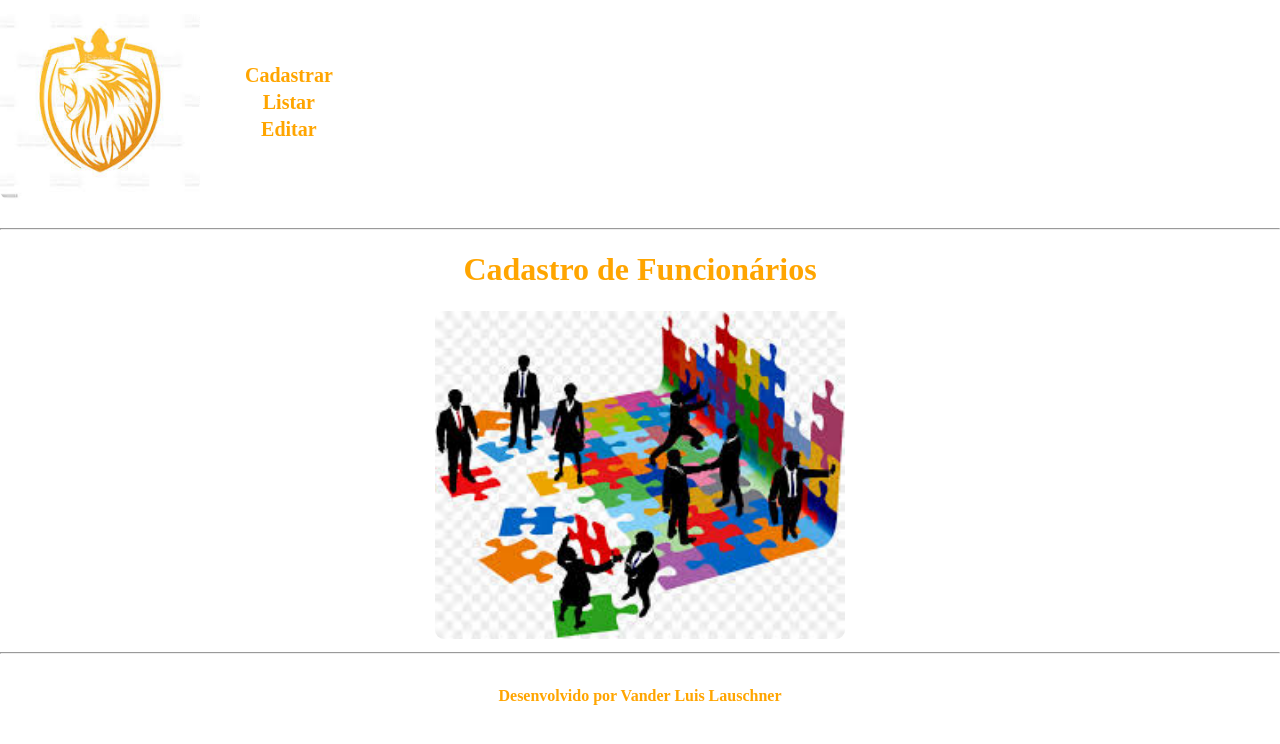
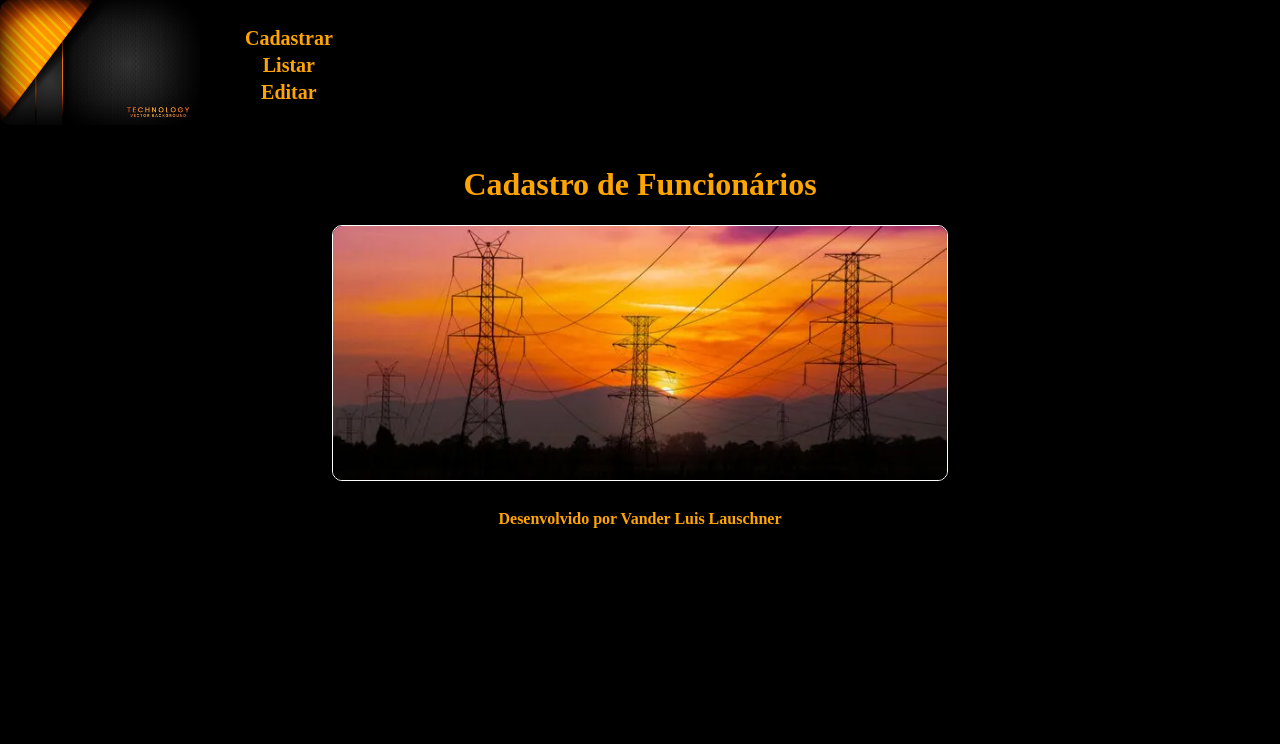
Before and after one commit to Vanderlaus/frontend, a plain HTML site: page cadfunc/index.html in a window 1280 px wide. Drawn offline with Linux system fonts and the light colour scheme.

Commit message:
atualiza

```diff
--- a/cadfunc/css/form.css
+++ b/cadfunc/css/form.css
@@ -7,7 +7,7 @@ form{
 .campos{
     width: 300px;
     height: 20px;
-    border: px orange;
+    border: 10px orange;
     border-radius: 20px;
 }
 
--- a/cadfunc/css/style.css
+++ b/cadfunc/css/style.css
@@ -7,7 +7,7 @@ body, div, header, main{
 
 body{
     color: orange;
-    background: white;
+    background: black;
 }
 
 #logo img{
@@ -16,7 +16,7 @@ body{
 }
 
 #imagem img{
-    width: 40%;
+    width: 60%;
     border-radius: 10px;
     border: 1px solid #fff;
 }
--- a/cadfunc/css/table.css
+++ b/cadfunc/css/table.css
@@ -4,7 +4,7 @@
     border: 2px orange solid;
     border-collapse: collapse;
     text-align: center;
-    color: black;
+    color: orange;
 }
 #funcionarios thead{
     background: orange ;
@@ -19,5 +19,4 @@
 
 #funcionarios tbody tr th{
     padding: 8px 10px;
-    color: black;
 }
--- a/cadfunc/index.html
+++ b/cadfunc/index.html
@@ -13,7 +13,7 @@
     <header>
       <div id="logo">
         <a href="index.html">
-            <img src="img/logo.jpg" alt="Logo">
+            <img src="img/logo4.jpg" alt="Logo">
         </a>
       </div>
       <ul>
@@ -23,12 +23,10 @@
       </ul>
     </header>
     <main>
-      <hr>
       <h1>Cadastro de Funcionários</h1>
       <div id="imagem">
-        <img src="img/team.jpg" alt="funcionarios" />
+        <img src="img/energia.png" alt="funcionarios" />
       </div>
-      <hr>
     </main>
     <footer>
       <span>Desenvolvido por Vander Luis Lauschner</span>
```
Also changed, not shown: cadfunc/cadastrar.html (+1 -3 lines), cadfunc/editar.html (+1 -3 lines), cadfunc/listar.html (+1 -3 lines), cadfunc/img/download.png (deleted), cadfunc/img/empresarial.jpg (deleted), cadfunc/img/energia.png (added), cadfunc/img/equipe.png (deleted), cadfunc/img/func.png (deleted), cadfunc/img/logo2.jpg (added), cadfunc/img/logo3.jpg (added), cadfunc/img/logo4.jpg (added), cadfunc/img/satisfeitos.jpg (deleted), cadfunc/js/script.js (added).
